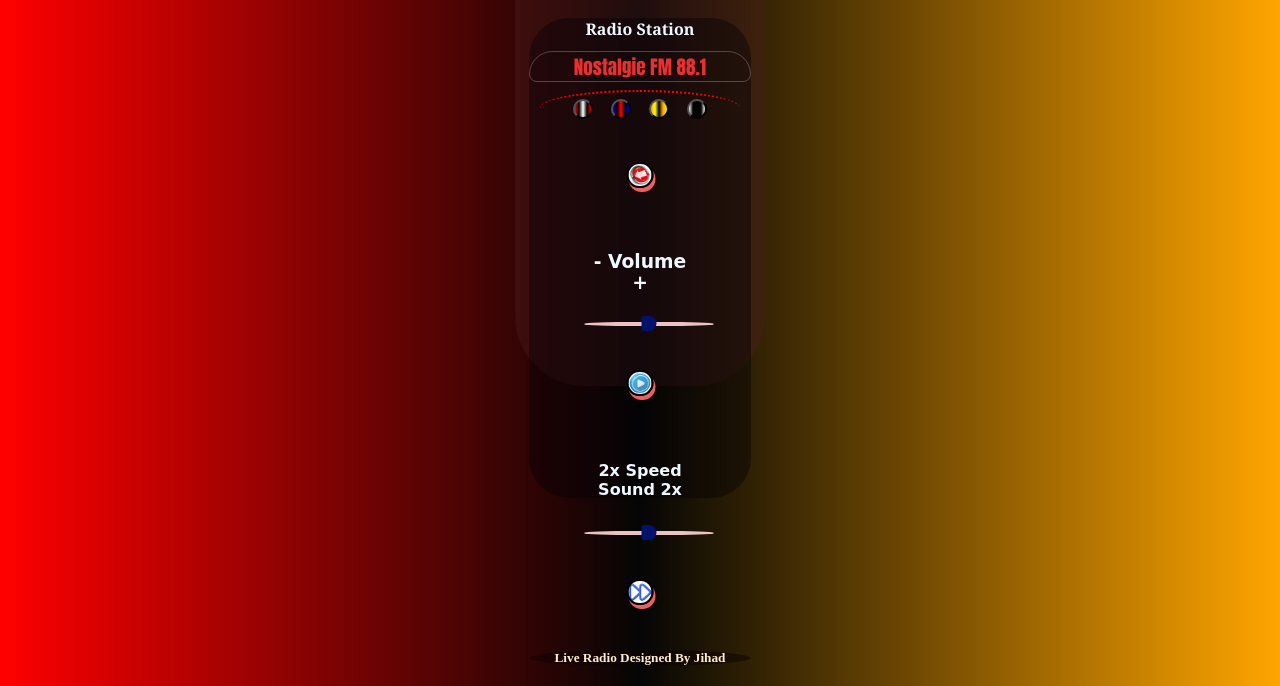
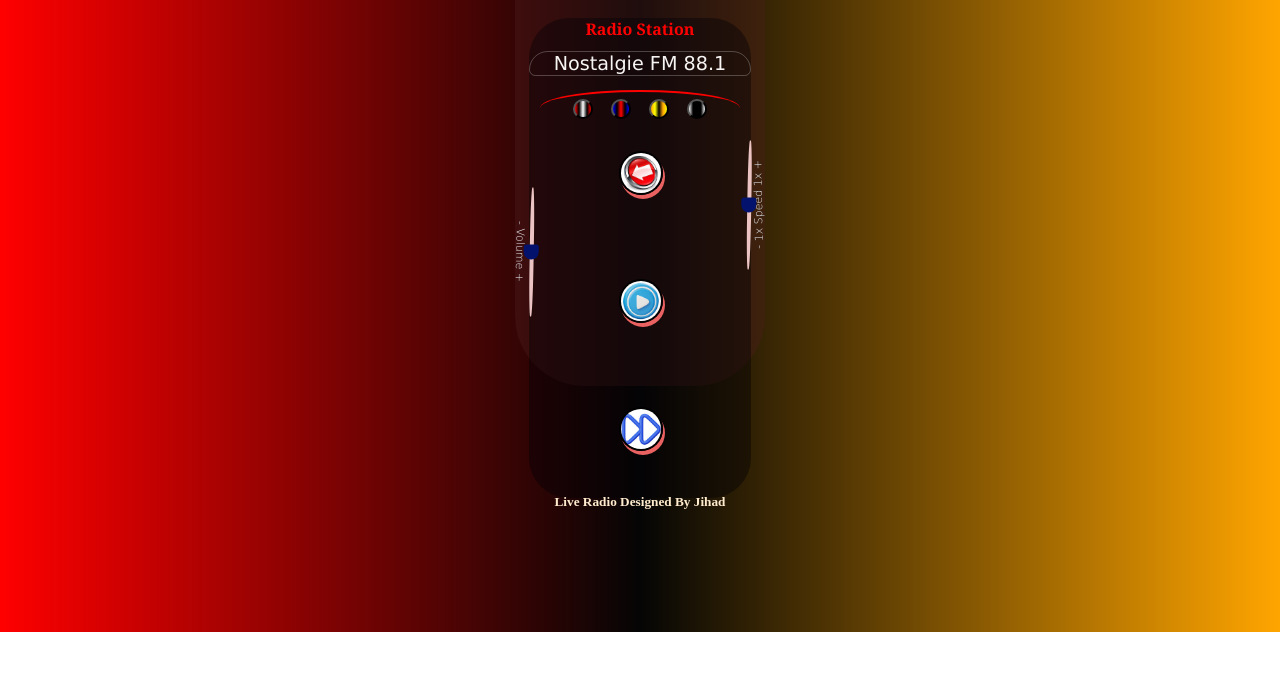
Before and after one commit to jihadabch/.station, a plain HTML site: page index.html in a window 1280 px wide. Shown: the part 222-908 px from the top of the page. After the commit the page ends 854 px from the top, so only its background shows below. Drawn offline with Linux system fonts and the light colour scheme.

Commit message:
Add files via upload

```diff
--- a/index.html
+++ b/index.html
@@ -44,6 +44,8 @@
 		margin: 0%;
 		background-color: rgb(236, 195, 195);
 		border-radius: 40%;
+		transform: rotate(91deg);
+
 	}
 	input[type=range]::-webkit-slider-thumb{
 		-webkit-appearance:none ;
@@ -51,6 +53,8 @@
 		height: 15px;
 		width: 15px;
 		border-radius:6px 17px 17px 6px ;
+		cursor: pointer;
+
 	}
 	#color_button{
 		width: 200px;
@@ -61,7 +65,7 @@
 		text-align: center;
 		border-radius:50%;
 		margin-top: 90px;
-		border-top: 2px dotted red;
+		border-top: 2px solid red;
 
 	}
 
@@ -119,9 +123,9 @@
 		font-family:'Lucida Sans', 'Lucida Sans Regular', 'Lucida Grande', 'Lucida Sans Unicode', Geneva, Verdana, sans-serif
 	}
 	#audiotitle{
-		font-family: Impact, Haettenschweiler, 'Arial Narrow Bold', sans-serif;
+		font-family:Verdana, Geneva, Tahoma, sans-serif;
 		font-size:larger;
-		color: rgb(231, 48, 48);
+		color: rgb(247, 244, 244);
 		transform: translate(0px ,-15px);
 		font-weight: lighter;
 		border: solid 1px rgba(255, 255, 255, 0.24);
@@ -136,22 +140,44 @@
 	}
 	footer h5{
 		margin-bottom: 1px;
-		background-color: rgba(15, 2, 2, 0.534);
+
 		border-radius: 50%;
-		transform: translate(0px , -20px);
+		transform: translate(0px , -122px);
 	}
 	#rad{
 		font-family: Cambria, Cochin, Georgia, Times, 'Times New Roman', serif;
+		color: red;
 	}
 	#pics{
 
-		width: 50%;
+		width: 90%;
 		display: block;
-		transform: translate(50%);
+		transform:  translate(6%,-100px);
 
 	}
+	#spee{
+		transform: translate(49%);
+	}
 
-
+	#vol{
+		transform: translate(-49%,100px);
+	}
+	#divvolume{
+		transform: rotate(91deg);
+	}
+	#divspeed{
+		transform: rotate(-91deg);
+	}
+	#h3v{
+		transform: translate(59%, 118px );
+		font-size: 11px;
+		font-weight: lighter;
+	}
+	#h3d{
+		transform: translate(-14%, 118px);
+		font-size: 11px;
+		font-weight: lighter;
+	}
 
 </style>
 
@@ -185,13 +211,23 @@
 			<h4 id="audiotitle">Live Station</h4>
 			<audio id="audiofile" src="Kalimba.mp3"></audio>
 		</article>
+		<div id="divvolume">
+			<h3 id="h3v"> - Volume + </h3>
+		</div>
+		<article id="vol">
+			<input id="inputVolume" type="range">
+		</article>
+		<div id="divspeed">
+			<h3 id="h3d"> - 1x Speed 1x +</h3>
+		</div>
+		<article id="spee">
+			<input id="inputSpeed" type="range">
+		</article>
 		<article id="pics">
 			<img id="back" src="back.jpg" alt=""/>
-			<h3>-  Volume  +</h3>
-			<input id="inputVolume" type="range">
+
 			<img id="play" src="play.jpg" alt=""/>
-			<h4>2x  Speed Sound  2x</h4>
-			<input id="inputSpeed" type="range">
+
 			<img id="next" src="next.jpg" alt=""/>
 
 		</article>
```
